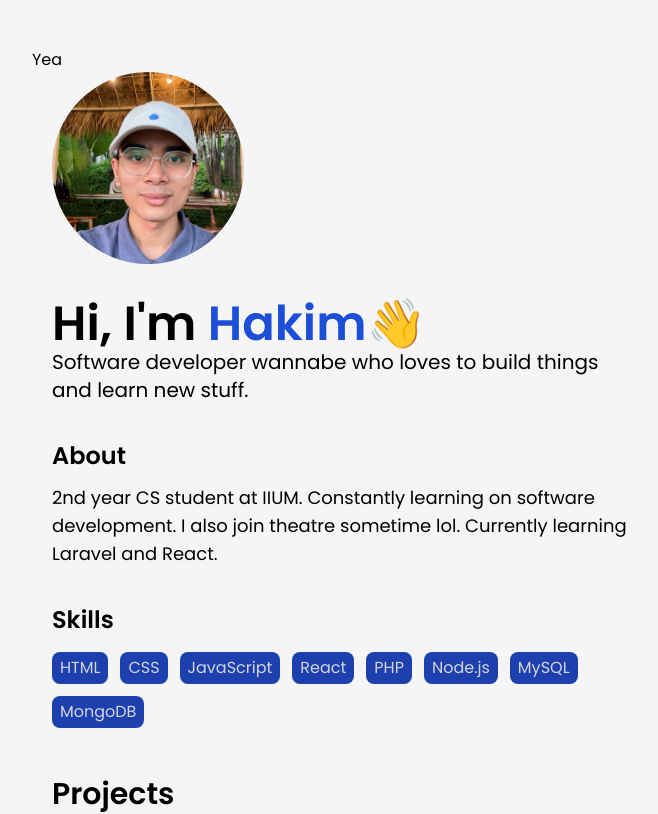
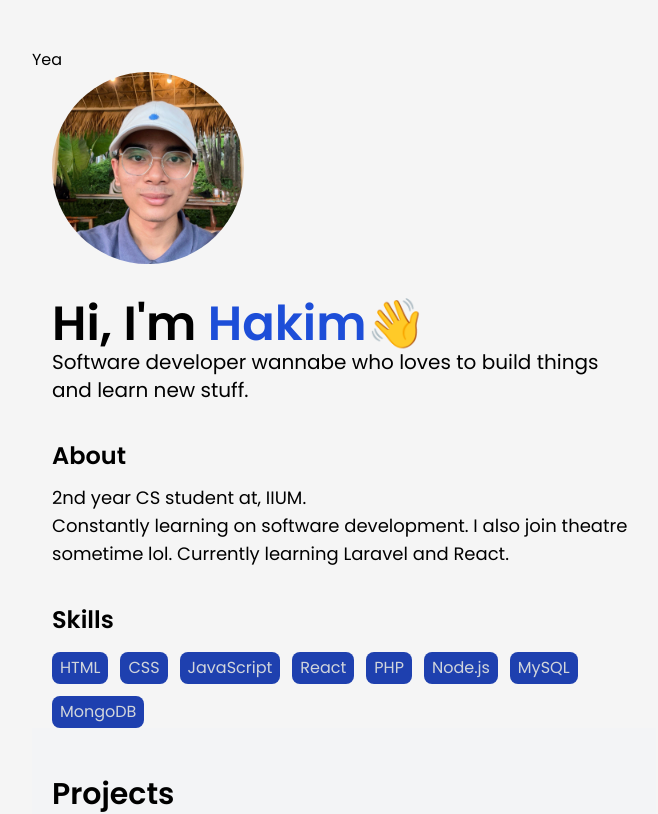
Before and after one commit to kimchi11y/kimchi11y.github.io, a React (Vite) app: page / in a window 1280 px wide. Shown: the top 814 px of the page, without its empty margins (296-954 px from the left). Built offline with nearby package versions, Linux system fonts and the light colour scheme.

Commit message:
Add props to uniname

```diff
--- a/src/sections/About.jsx
+++ b/src/sections/About.jsx
@@ -1,4 +1,8 @@
 export default function About() {
+
+    function UniName(props) {
+        return <div>  2nd year CS student at, {props.name}.</div>
+    }
     return(
         <>
             <div className="container mx-auto px-5 max-w-4xl">
@@ -7,7 +11,7 @@ export default function About() {
                     About
                 </div>
                 <div className= "text-black text-base  sm:text-lg pt-3">
-                    2nd year CS student at IIUM. Constantly learning on software development. I also join theatre sometime lol. Currently learning Laravel and React.
+                    <UniName name="IIUM"/>Constantly learning on software development. I also join theatre sometime lol. Currently learning Laravel and React.
                 </div>
                 <div>
 
```
